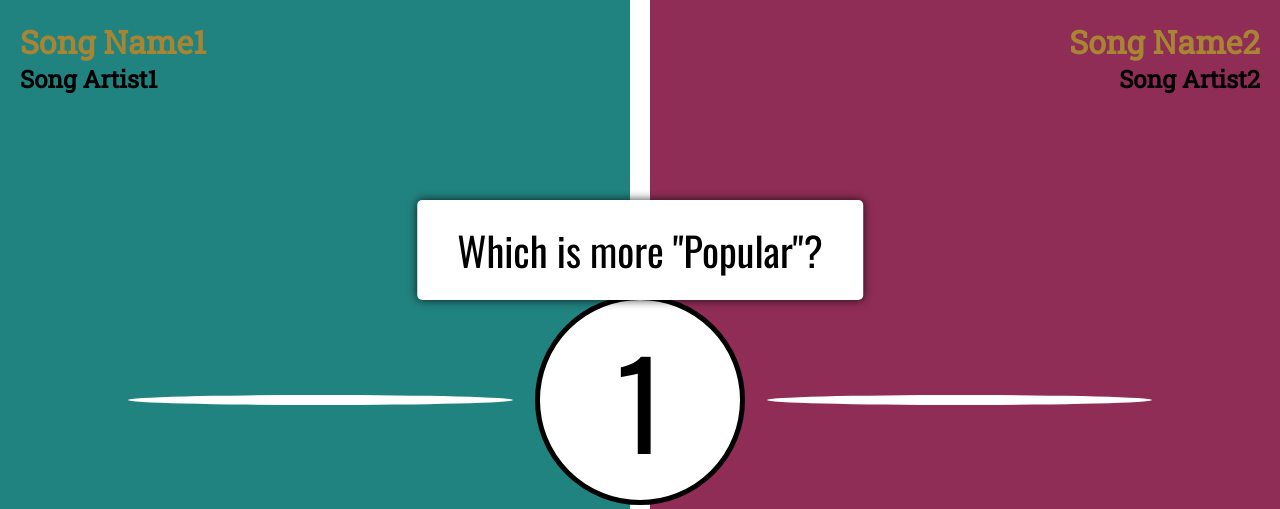
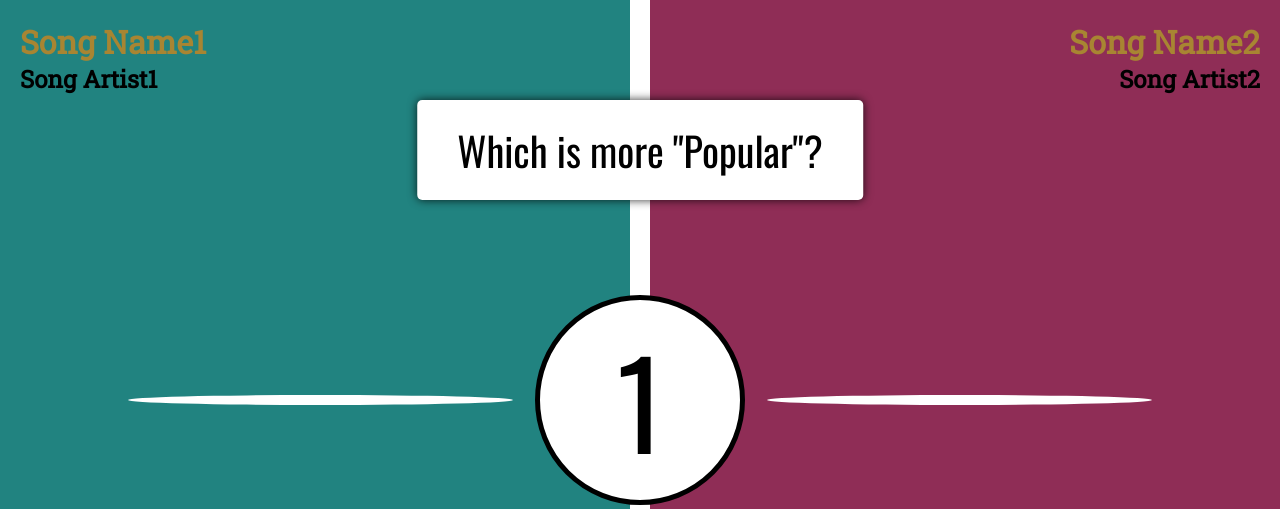
Before and after one commit to AlekAlvarez/Aleks-dev, a Flask app: page /play-again in a window 1280 px wide. Shown: the top 509 px of the page. Run offline with Flask 3, Linux system fonts and the light colour scheme.

Commit message:
Update gameStyle.css

```diff
--- a/app/static/styles/gameStyle.css
+++ b/app/static/styles/gameStyle.css
@@ -124,7 +124,7 @@ body {
 
 .gameQuestion {
     position: absolute;
-    top: 200px;
+    top: 100px;
     left: 50%;
     transform: translateX(-50%);
     background-color: white;
```
